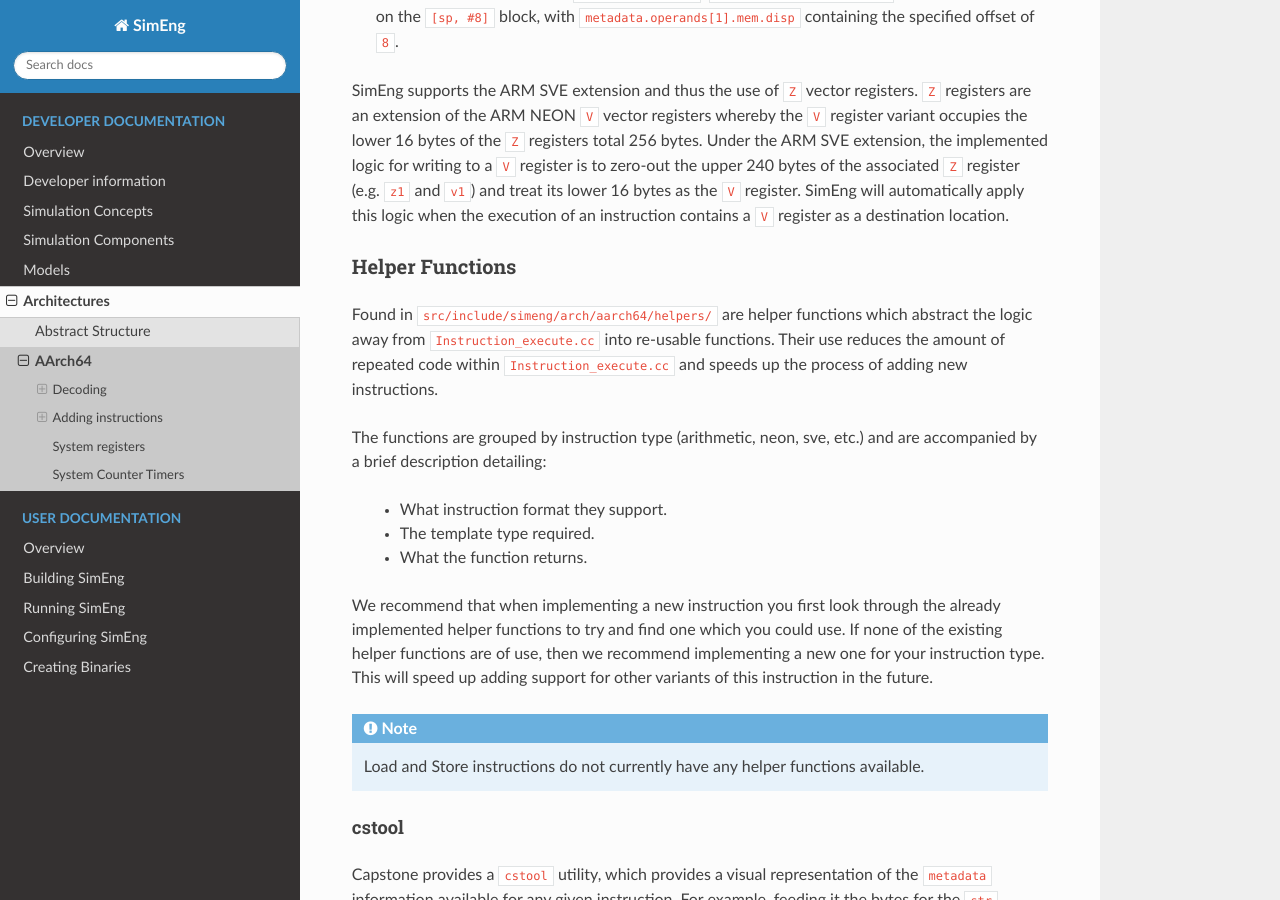
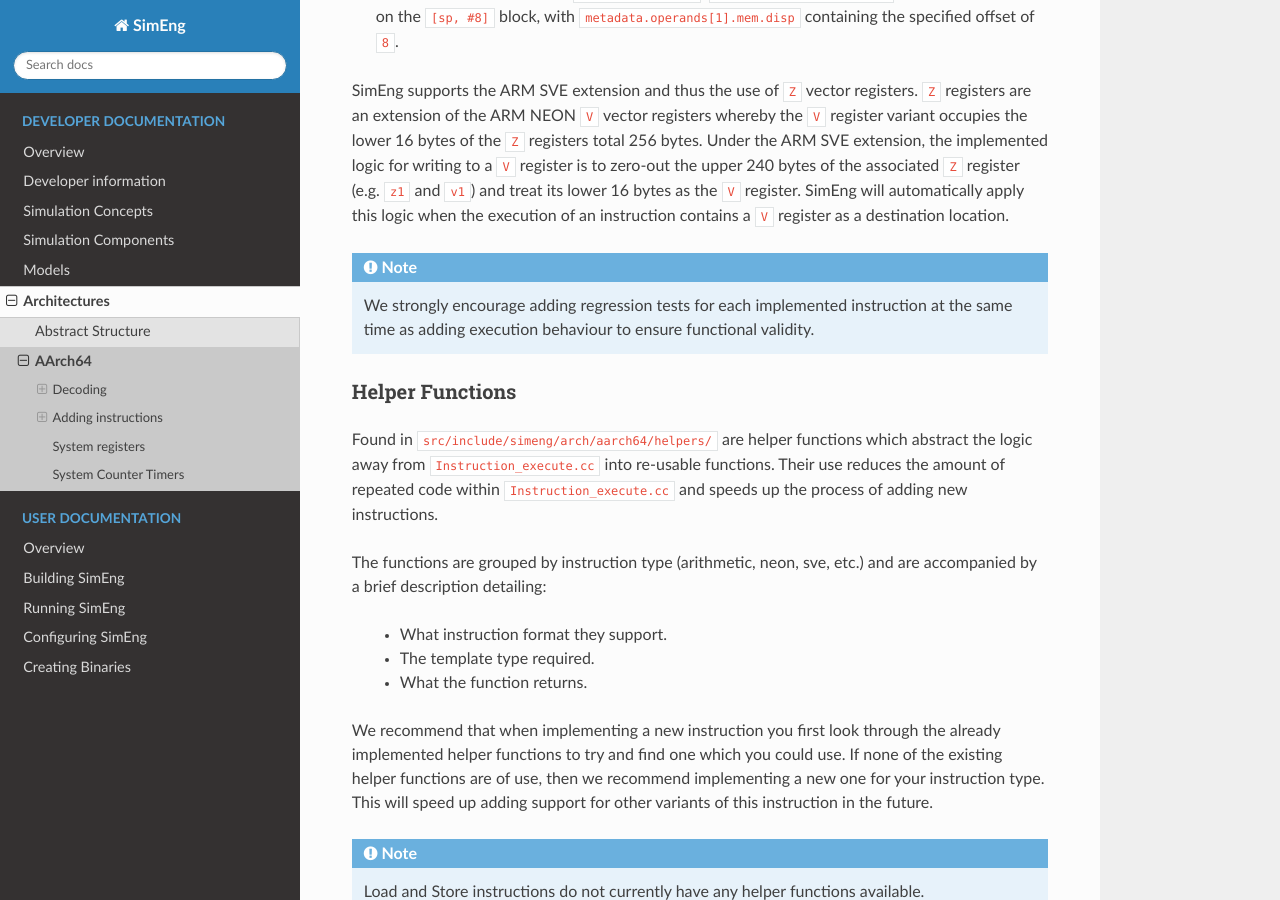
Before and after one commit to UoB-HPC/SimEng, a Sphinx documentation site: the page built from docs/sphinx/developer/arch/supported/aarch64.rst, in a window 1280 px wide and 900 px high, scrolled down 6081 px. Built offline with Sphinx 7.4.7 and the Read the Docs theme 2.0.0, drawn with Linux system fonts in a browser that asks for light colours; pages that are not in the unit, such as notebooks, are missing from menus.

Commit message:
Added note in AArch64 adding insn sub-section to strongly encourage adding tests for each instruction implemented. SE-184

```diff
--- a/docs/sphinx/developer/arch/supported/aarch64.rst
+++ b/docs/sphinx/developer/arch/supported/aarch64.rst
@@ -144,6 +144,8 @@
 
 SimEng supports the ARM SVE extension and thus the use of ``Z`` vector registers. ``Z`` registers are an extension of the ARM NEON ``V`` vector registers whereby the ``V`` register variant occupies the lower 16 bytes of the ``Z`` registers total 256 bytes. Under the ARM SVE extension, the implemented logic for writing to a ``V`` register is to zero-out the upper 240 bytes of the associated ``Z`` register (e.g. ``z1`` and ``v1``) and treat its lower 16 bytes as the ``V`` register. SimEng will automatically apply this logic when the execution of an instruction contains a ``V`` register as a destination location.
 
+.. Note:: We strongly encourage adding regression tests for each implemented instruction at the same time as adding execution behaviour to ensure functional validity.
+
 Helper Functions
 ****************
 
```
